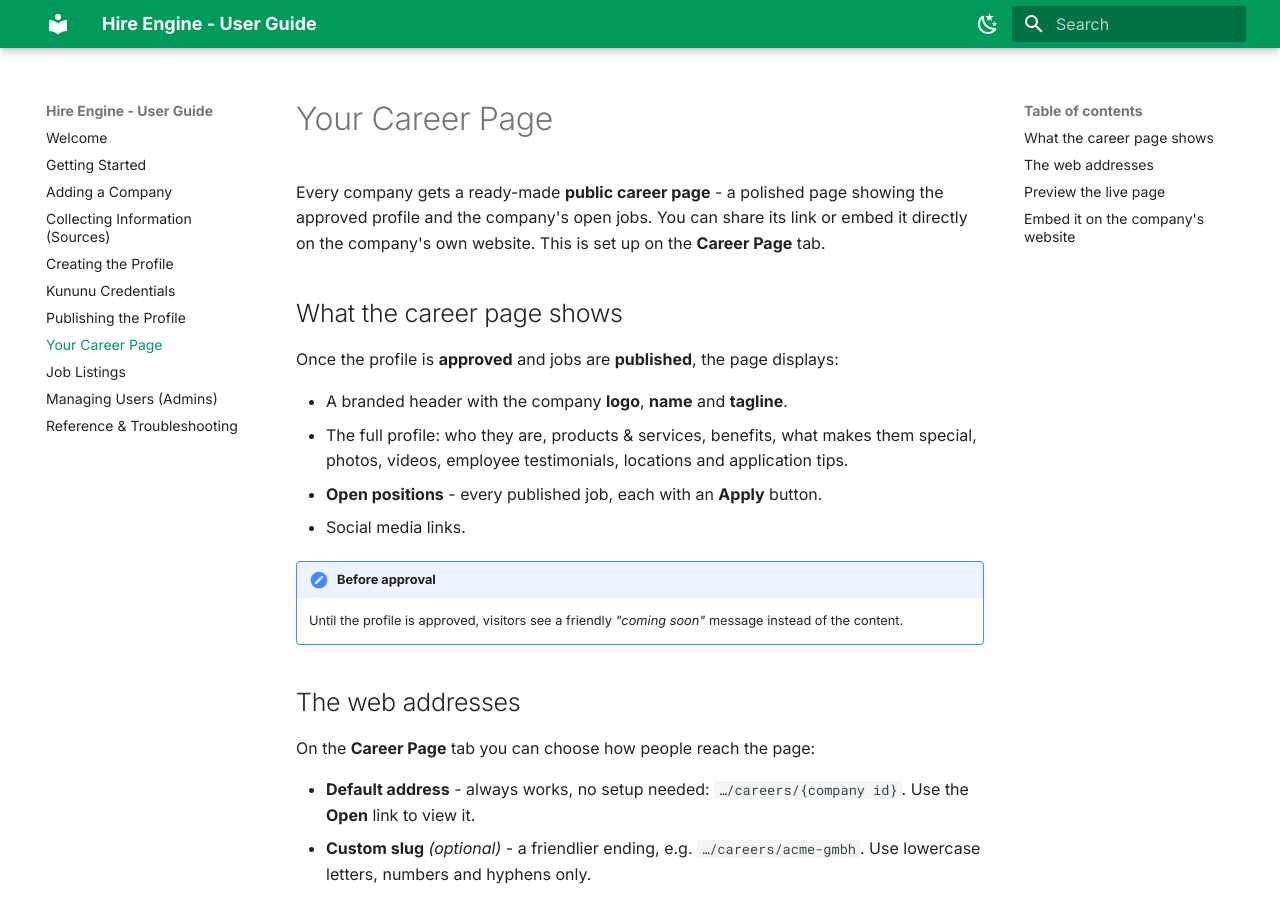
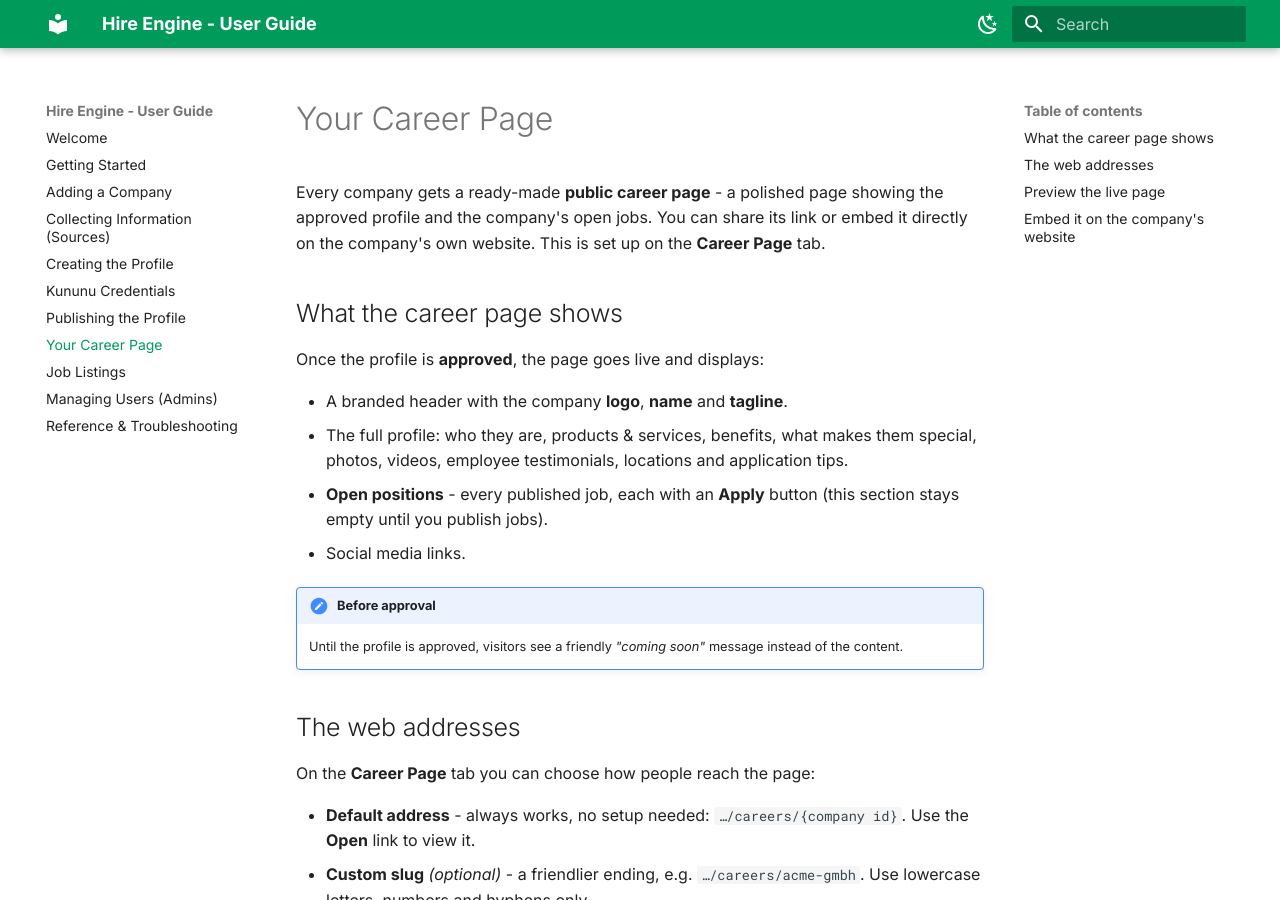
Before and after one commit to denyschuprin/hire-engine-docs, an MkDocs documentation site: the page built from docs/companies/career-page.md, in a window 1280 px wide and 900 px high. Built offline with MkDocs 1.6.1 and Material for MkDocs 9.7.7, drawn with Linux system fonts in a browser that asks for light colours.

Commit message:
docs: clarify career page gating and generation timing

```diff
--- a/docs/companies/career-page.md
+++ b/docs/companies/career-page.md
@@ -7,12 +7,13 @@ embed it directly on the company's own website. This is set up on the
 
 ## What the career page shows
 
-Once the profile is **approved** and jobs are **published**, the page displays:
+Once the profile is **approved**, the page goes live and displays:
 
 - A branded header with the company **logo**, **name** and **tagline**.
 - The full profile: who they are, products & services, benefits, what makes them
   special, photos, videos, employee testimonials, locations and application tips.
-- **Open positions** - every published job, each with an **Apply** button.
+- **Open positions** - every published job, each with an **Apply** button
+  (this section stays empty until you publish jobs).
 - Social media links.
 
 !!! note "Before approval"
```
Also changed, not shown: docs/companies/profile.md (+1 -1 lines).
